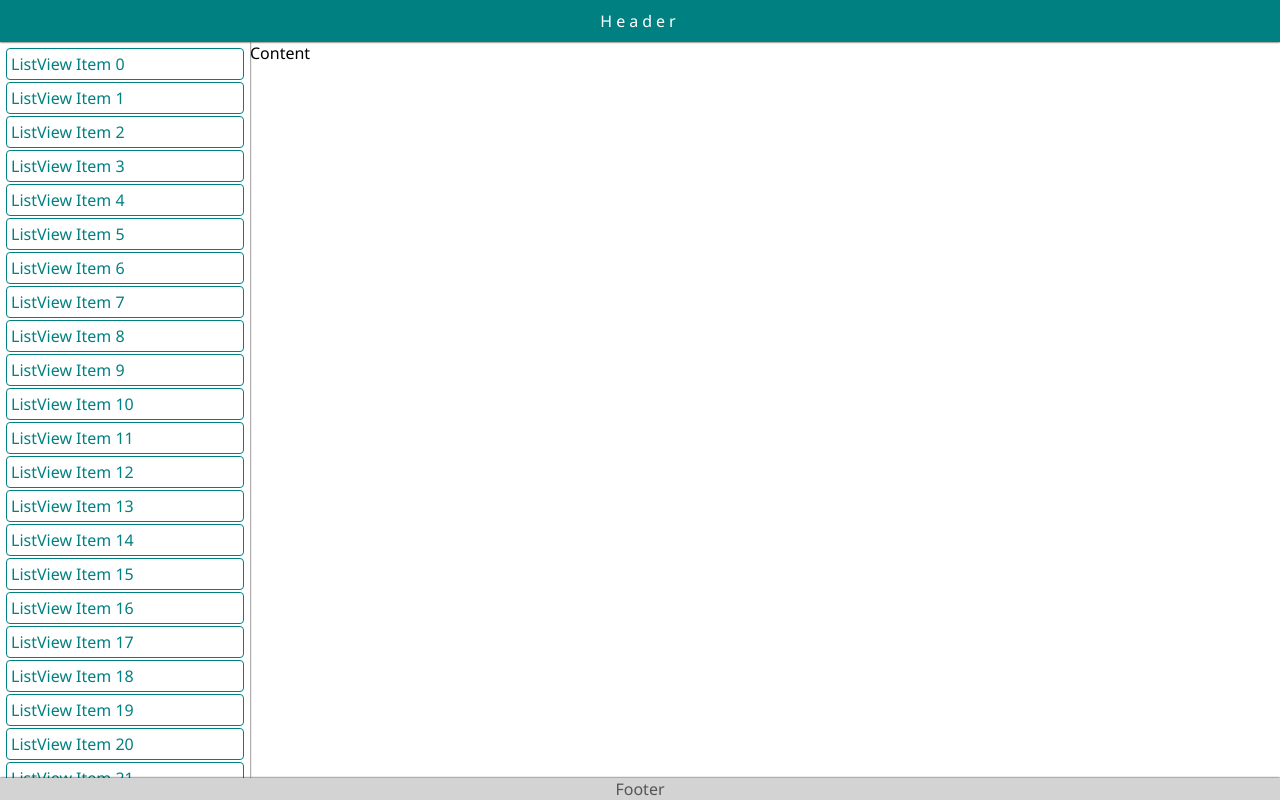
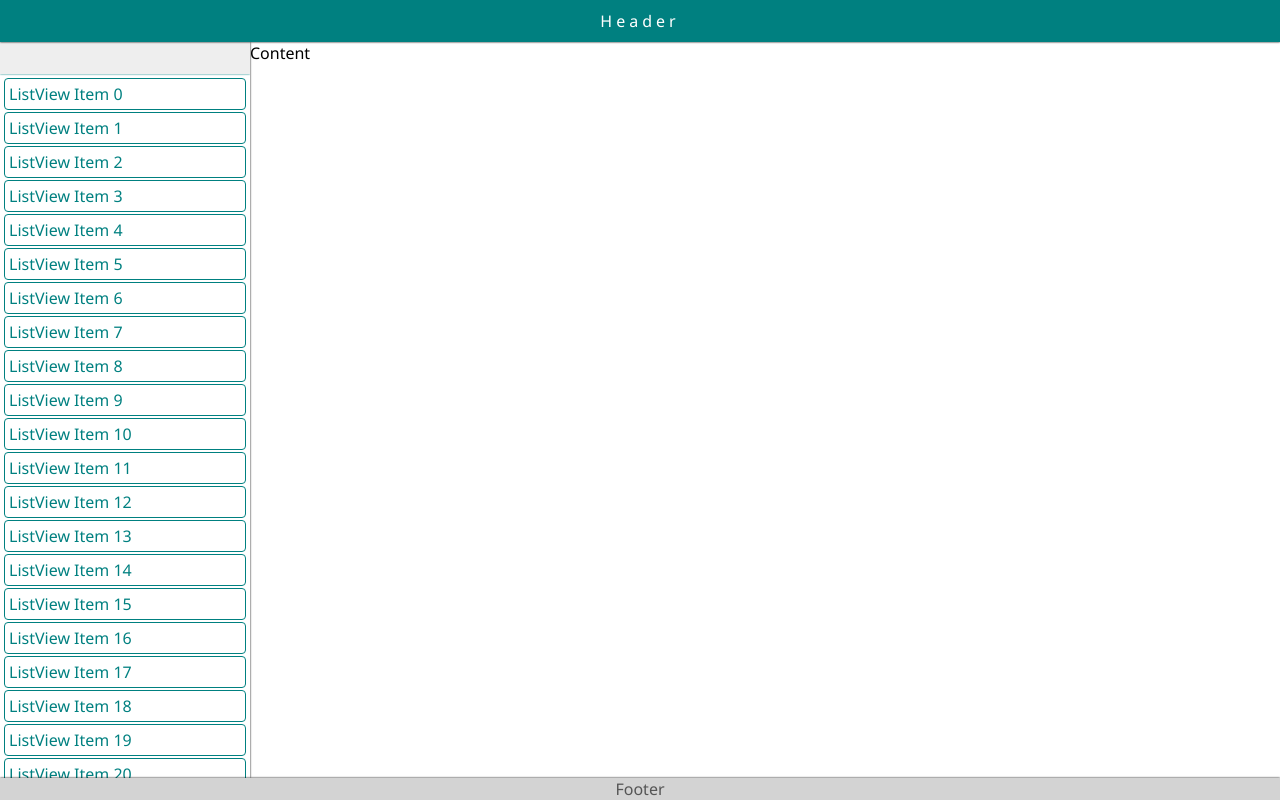
Before and after one commit to TukhvatullinTR/project_notes, a React (Create React App) app: page / in a window 1280 px wide. Built offline with nearby package versions, Linux system fonts and the light colour scheme.

Commit message:
add React import in components edit styles in SideBar, ToolBar

```diff
--- a/package.json
+++ b/package.json
@@ -8,7 +8,7 @@
     "@testing-library/user-event": "^12.8.3",
     "react": "^17.0.2",
     "react-dom": "^17.0.2",
-    "react-scripts": "4.0.3",
+    "react-scripts": "^0.9.5",
     "web-vitals": "^1.1.2"
   },
   "scripts": {
--- a/src/App.js
+++ b/src/App.js
@@ -1,9 +1,11 @@
+import React from 'react';
 import "./App.css";
 import Header from "./components/UI/Header";
 import Container from "./components/UI/Container";
 import SideBar from "./components/UI/SideBar";
 import ListView from "./components/UI/ListView";
 import Footer from "./components/UI/Footer";
+import ToolBar from "./components/UI/ToolBar";
 
 const App = () => {
   let Items = [];
@@ -16,6 +18,7 @@ const App = () => {
       <Header>Header</Header>
       <Container>
         <SideBar>
+          <ToolBar/>
           <ListView title="Projects" items={Items} />
         </SideBar>
         <section>Content</section>
--- a/src/components/UI/Container.jsx
+++ b/src/components/UI/Container.jsx
@@ -1,3 +1,4 @@
+import React from 'react';
 import './Container.css'
 
 const Container = ({children}) => {
--- a/src/components/UI/Footer.jsx
+++ b/src/components/UI/Footer.jsx
@@ -1,3 +1,4 @@
+import React from 'react';
 import './Footer.css'
 
 const Footer = ({children}) => {
--- a/src/components/UI/Header.jsx
+++ b/src/components/UI/Header.jsx
@@ -1,3 +1,4 @@
+import React from 'react';
 import './Header.css'
 
 const Header = ({children}) => {
--- a/src/components/UI/ListView.jsx
+++ b/src/components/UI/ListView.jsx
@@ -1,3 +1,4 @@
+import React from 'react';
 import "./ListView.css";
 import ListViewItem from "./ListViewItem";
 
--- a/src/components/UI/ListViewItem.jsx
+++ b/src/components/UI/ListViewItem.jsx
@@ -1,3 +1,4 @@
+import React from 'react';
 import './ListView.css'
 
 const ListViewItem = ({id, title}) => {
--- a/src/components/UI/SideBar.css
+++ b/src/components/UI/SideBar.css
@@ -1,5 +1,5 @@
 .SideBar {
-  padding: 2px;
+  /*padding: 2px;*/
   flex-basis: 250px;
   box-shadow: 0 0 2px black;
   display: flex;
--- a/src/components/UI/SideBar.jsx
+++ b/src/components/UI/SideBar.jsx
@@ -1,3 +1,4 @@
+import React from 'react';
 import "./SideBar.css";
 
 const SideBar = ({ children }) => {
--- a/src/components/UI/ToolBar.css
+++ b/src/components/UI/ToolBar.css
@@ -3,6 +3,7 @@
   position: sticky;
   top: 0;
   color: #555;
-  background: lightgray;
+  background: #EEE;
   padding: 8px;
+  box-shadow: 0 0 2px teal;
 }
--- a/src/components/UI/ToolBar.jsx
+++ b/src/components/UI/ToolBar.jsx
@@ -1,3 +1,4 @@
+import React from 'react';
 import './ToolBar.css'
 
 const ToolBar = ({children}) => {
```
Also changed, not shown: 1 other file (tests, documents, lock files or other folders).
